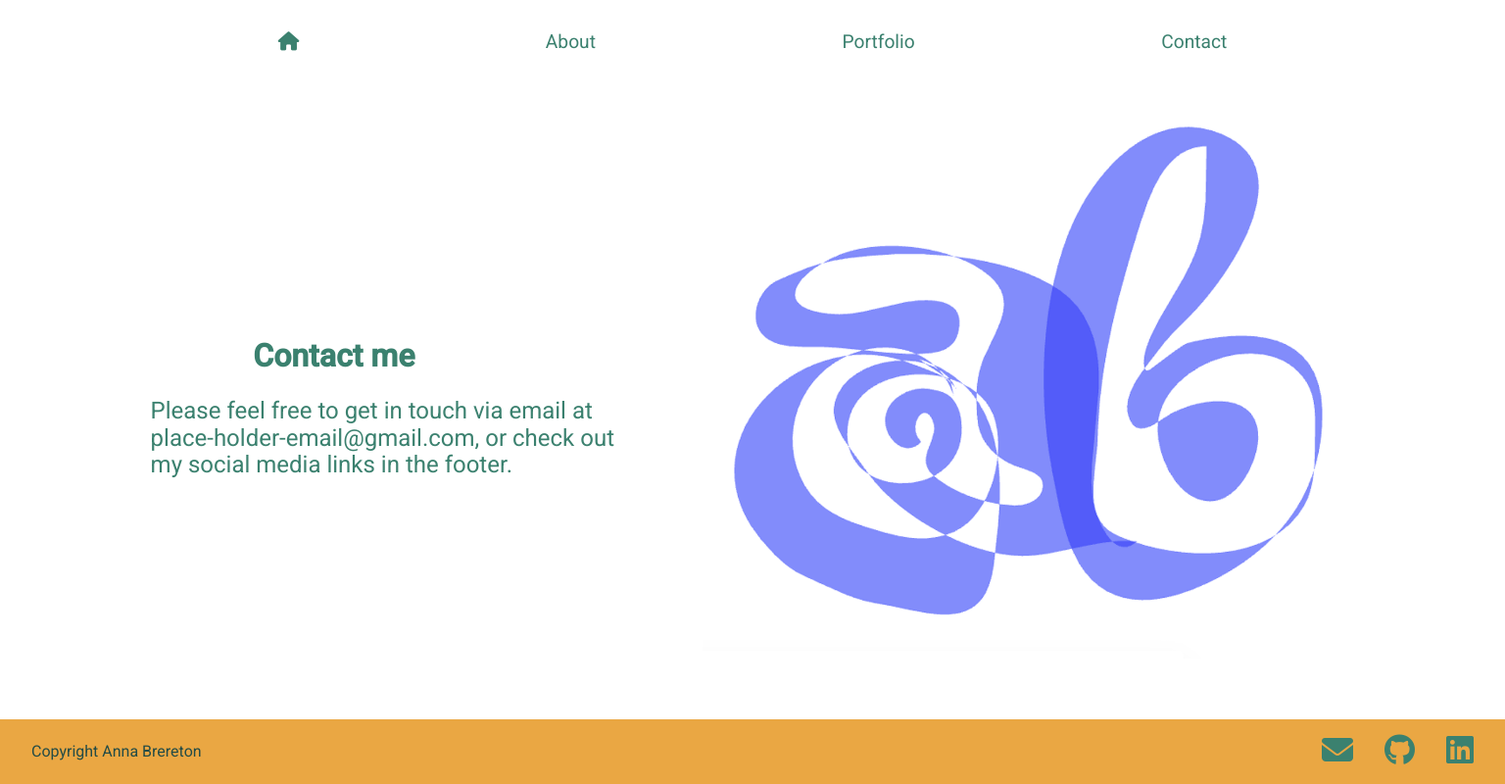
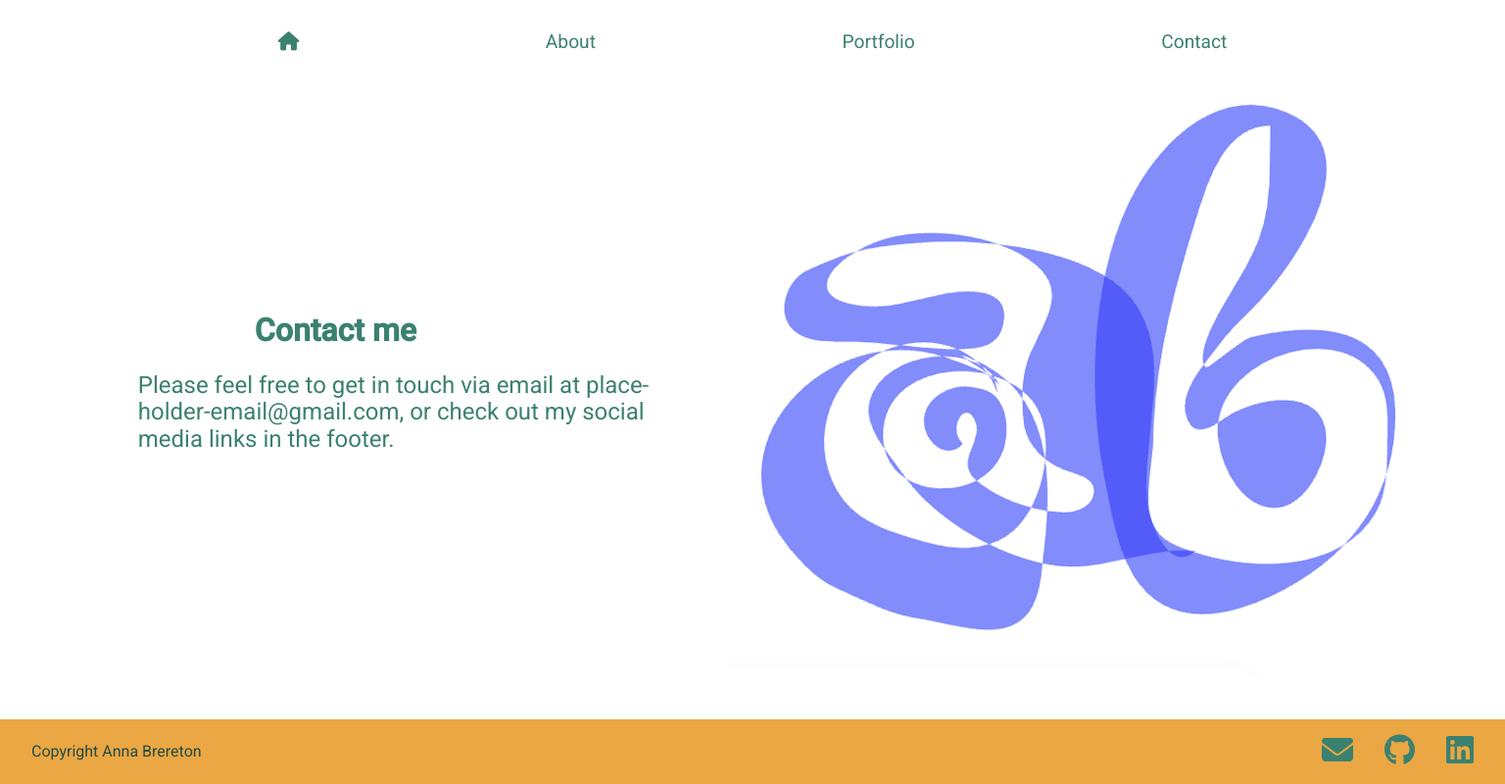
Before and after one commit to annabrereton/Portfolio, a plain HTML site: page contact.html in a window 1536 px wide. Shown: the whole page at 98% size. Drawn offline with Linux system fonts and the light colour scheme.

Commit message:
added media query to contact.html

```diff
--- a/css/contact-styles.css
+++ b/css/contact-styles.css
@@ -64,6 +64,7 @@ h1 {
     width: 75%;
     margin: 0;
     font-size: 1.5rem;
+
 }
 
 img {
@@ -113,3 +114,16 @@ footer {
         margin-top: 0;
     }
 }
+
+@media only screen and (min-width: 1400px) {
+    .contact-container {
+        width: 90%;
+        padding-left: 4rem;
+        margin: 0 auto;
+        flex-direction: row;
+        gap: 4rem;
+    }
+    .contact-info {
+        padding-bottom: 3rem;
+    }
+}
```
